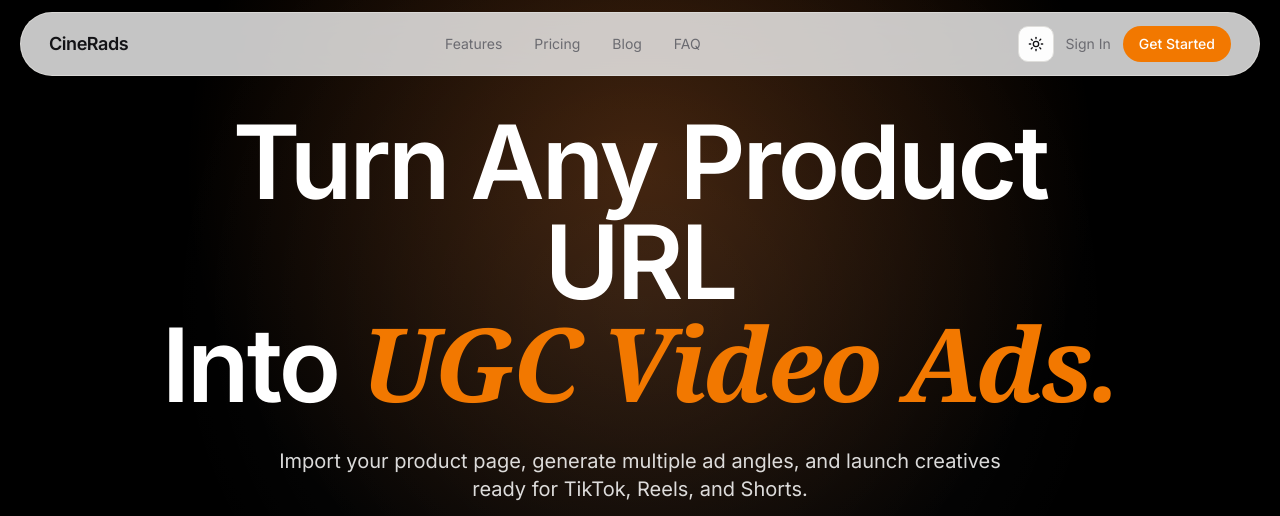
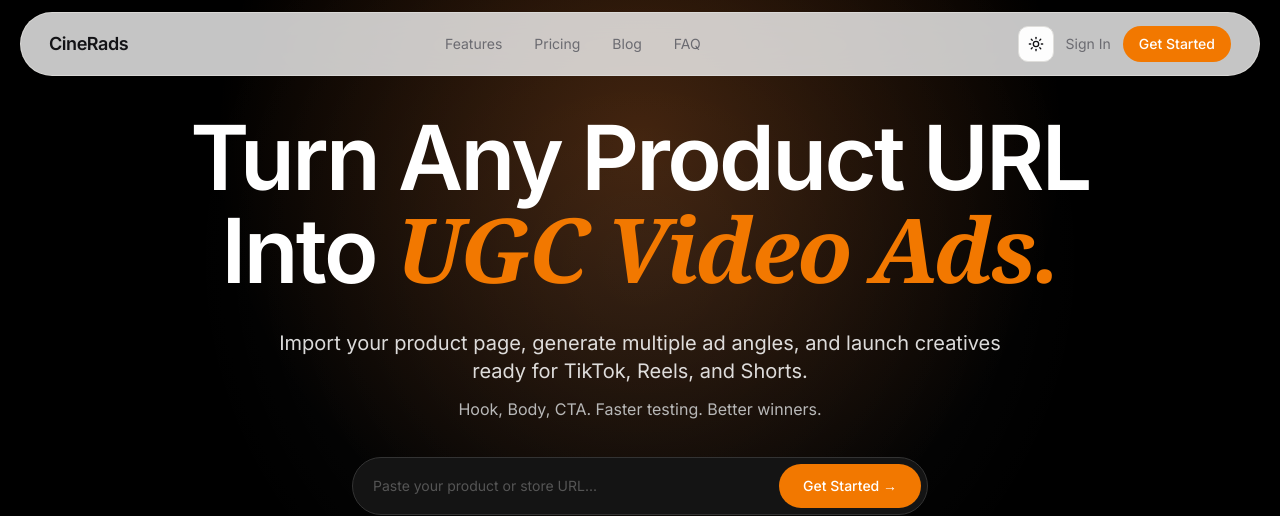
Before and after one commit to Estebanbanban/AIUGCFARM, a Next.js app in the folder frontend/: page / in a window 1280 px wide. Shown: the top 516 px of the page. Built offline with nearby package versions, Linux system fonts and the light colour scheme.

Commit message:
fix(landing): enforce hero headline in two lines

```diff
--- a/frontend/src/components/landing/HeroSection.tsx
+++ b/frontend/src/components/landing/HeroSection.tsx
@@ -15,11 +15,12 @@ export function HeroSection() {
             initial={{ opacity: 0, y: 24 }}
             animate={{ opacity: 1, y: 0 }}
             transition={{ duration: 0.75, ease: [0.25, 0.4, 0.25, 1] }}
-            className="mx-auto max-w-5xl text-[clamp(2.8rem,8vw,7rem)] font-semibold leading-[0.98] tracking-[-0.03em] text-white"
+            className="mx-auto max-w-5xl text-[clamp(2.4rem,7vw,5.8rem)] font-semibold leading-[1.02] tracking-[-0.03em] text-white"
           >
-            Turn Any Product URL
-            <br />
-            Into <span className="font-serif italic text-primary">UGC Video Ads.</span>
+            <span className="block whitespace-nowrap">Turn Any Product URL</span>
+            <span className="block whitespace-nowrap">
+              Into <span className="font-serif italic text-primary">UGC Video Ads.</span>
+            </span>
           </motion.h1>
 
           <motion.p
```
